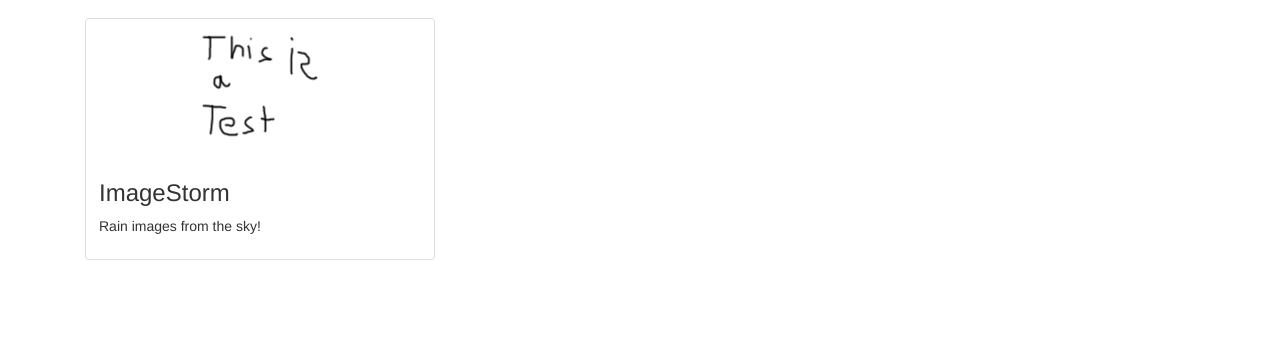
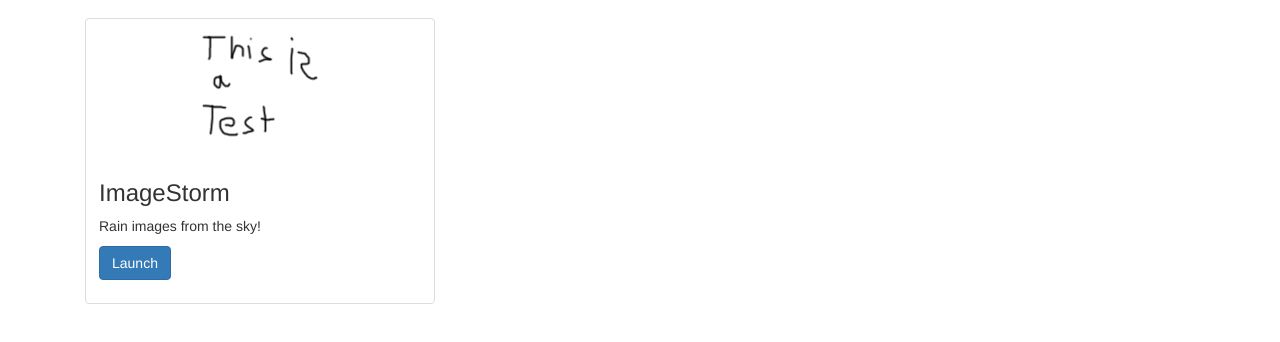
Before and after one commit to Pear0/Pear0.github.io, a plain HTML site: page index.html in a window 1280 px wide. Shown: the part 54-396 px from the top of the page. Drawn offline with nearby package versions, Linux system fonts and the light colour scheme.

Commit message:
added button

```diff
--- a/index.html
+++ b/index.html
@@ -55,12 +55,15 @@
 
         <div id="template-app-entry">
             <div class="col-md-4">
-                <div class="thumbnail" onclick="location.href='/url/'">
+                <div class="thumbnail">
                     <img src="/image/">
                     <div class="caption">
                         <h3>/title/</h3>
                         <p>
                             /body/
+                        </p>
+                        <p>
+                            <a href="/url/" class="btn btn-primary" role="button">Launch</a>
                         </p>
                     </div>
 
```
